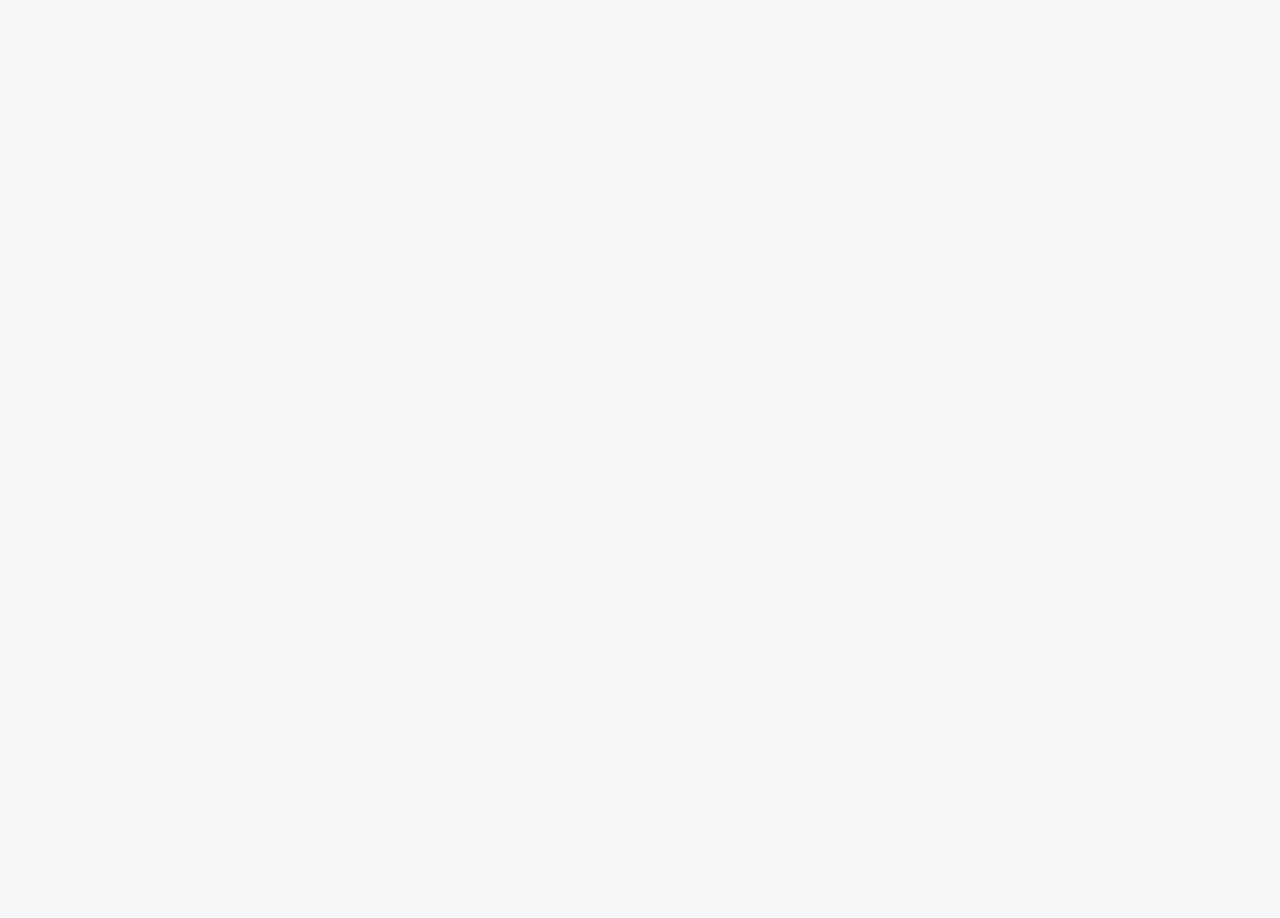
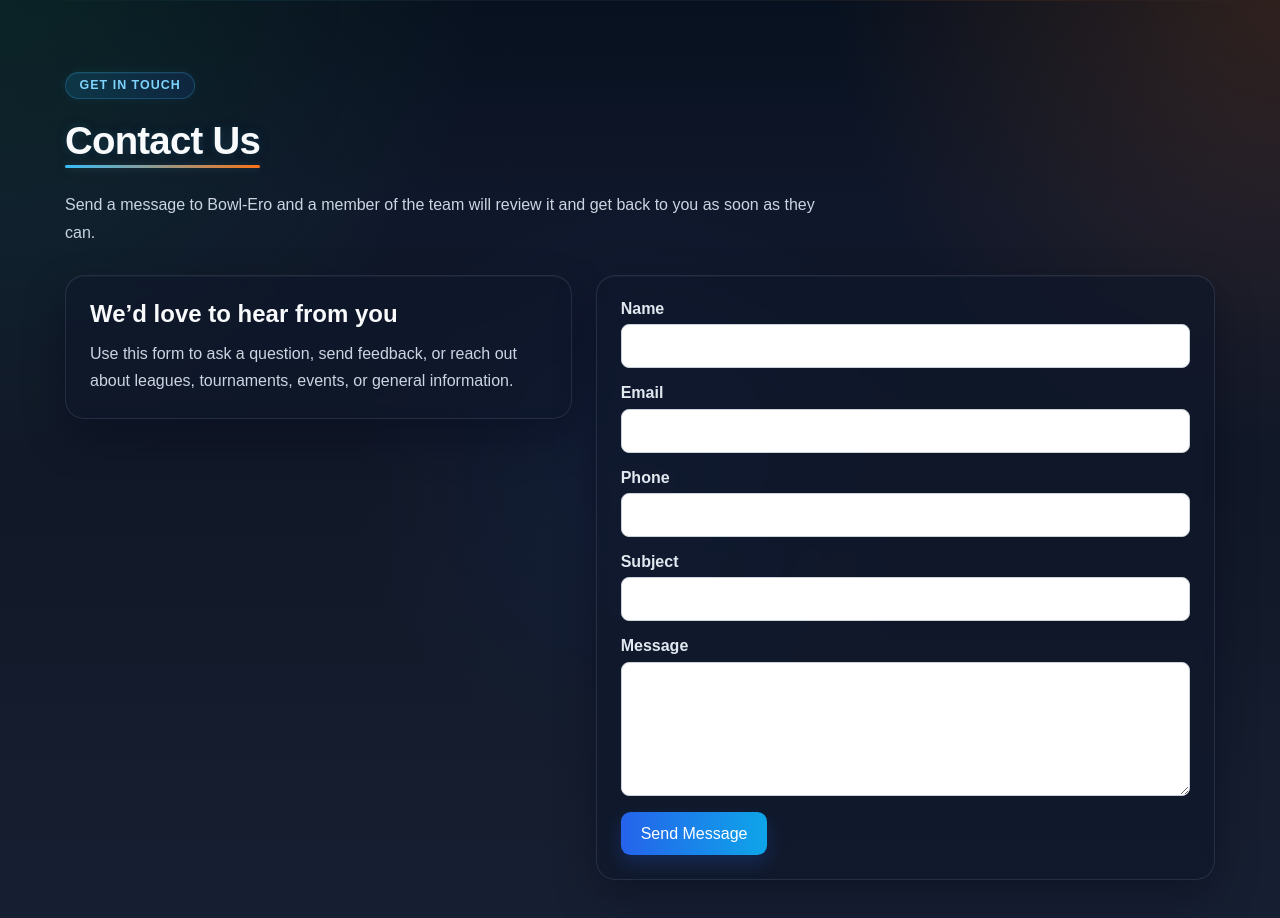
Before and after one commit to ChainTrek/bowl-ero, a React (Vite) app: page /contact in a window 1280 px wide. Before the commit this address had no page. Shown: the top 918 px of the page. Before the commit the page ends 800 px from the top, so only its background shows below. Built offline with nearby package versions, Linux system fonts and the light colour scheme.

Commit message:
added a contact page so that visitors can send messages to be viewed by the admin.

```diff
--- /dev/null
+++ b/src/pages/ContactPage.jsx
@@ -0,0 +1,171 @@
+import { useState } from 'react';
+import { createPublicMessage } from '../services/supabase/publicContact';
+
+const initialForm = {
+  name: '',
+  email: '',
+  phone: '',
+  subject: '',
+  message: '',
+};
+
+export default function ContactPage() {
+  const [formData, setFormData] = useState(initialForm);
+  const [submitting, setSubmitting] = useState(false);
+  const [statusMessage, setStatusMessage] = useState('');
+  const [isSuccess, setIsSuccess] = useState(false);
+
+  function handleChange(event) {
+    const { name, value } = event.target;
+
+    setFormData((prev) => ({
+      ...prev,
+      [name]: value,
+    }));
+  }
+
+  async function handleSubmit(event) {
+    event.preventDefault();
+
+    if (!formData.name.trim()) {
+      setStatusMessage('Please enter your name.');
+      setIsSuccess(false);
+      return;
+    }
+
+    if (!formData.email.trim()) {
+      setStatusMessage('Please enter your email address.');
+      setIsSuccess(false);
+      return;
+    }
+
+    if (!formData.subject.trim()) {
+      setStatusMessage('Please enter a subject.');
+      setIsSuccess(false);
+      return;
+    }
+
+    if (!formData.message.trim()) {
+      setStatusMessage('Please enter your message.');
+      setIsSuccess(false);
+      return;
+    }
+
+    try {
+      setSubmitting(true);
+      setStatusMessage('');
+
+      await createPublicMessage({
+        name: formData.name.trim(),
+        email: formData.email.trim(),
+        phone: formData.phone.trim() || null,
+        subject: formData.subject.trim(),
+        message: formData.message.trim(),
+      });
+
+      setFormData(initialForm);
+      setStatusMessage('Your message has been sent successfully.');
+      setIsSuccess(true);
+    } catch (error) {
+      setStatusMessage(`Unable to send message: ${error.message}`);
+      setIsSuccess(false);
+    } finally {
+      setSubmitting(false);
+    }
+  }
+
+  return (
+    <main className="contact-page public-page">
+      <section className="public-section">
+        <div className="public-container">
+          <div className="public-section-header">
+            <span className="public-eyebrow">Get In Touch</span>
+            <h1 className="public-heading">Contact Us</h1>
+            <p className="public-subheading">
+              Send a message to Bowl-Ero and a member of the team will review it and get back to you as soon as they can.
+            </p>
+          </div>
+
+          <div className="contact-page__layout">
+            <div className="contact-page__info public-card">
+              <h2>We’d love to hear from you</h2>
+              <p>
+                Use this form to ask a question, send feedback, or reach out about leagues,
+                tournaments, events, or general information.
+              </p>
+            </div>
+
+            <div className="contact-page__form-wrapper public-card">
+              <form className="contact-form" onSubmit={handleSubmit}>
+                <div className="form-group">
+                  <label htmlFor="name">Name</label>
+                  <input
+                    id="name"
+                    name="name"
+                    type="text"
+                    value={formData.name}
+                    onChange={handleChange}
+                  />
+                </div>
+
+                <div className="form-group">
+                  <label htmlFor="email">Email</label>
+                  <input
+                    id="email"
+                    name="email"
+                    type="email"
+                    value={formData.email}
+                    onChange={handleChange}
+                  />
+                </div>
+
+                <div className="form-group">
+                  <label htmlFor="phone">Phone</label>
+                  <input
+                    id="phone"
+                    name="phone"
+                    type="tel"
+                    value={formData.phone}
+                    onChange={handleChange}
+                  />
+                </div>
+
+                <div className="form-group">
+                  <label htmlFor="subject">Subject</label>
+                  <input
+                    id="subject"
+                    name="subject"
+                    type="text"
+                    value={formData.subject}
+                    onChange={handleChange}
+                  />
+                </div>
+
+                <div className="form-group">
+                  <label htmlFor="message">Message</label>
+                  <textarea
+                    id="message"
+                    name="message"
+                    rows="6"
+                    value={formData.message}
+                    onChange={handleChange}
+                  />
+                </div>
+
+                {statusMessage && (
+                  <p className={isSuccess ? 'contact-form__success' : 'contact-form__error'}>
+                    {statusMessage}
+                  </p>
+                )}
+
+                <button type="submit" disabled={submitting}>
+                  {submitting ? 'Sending...' : 'Send Message'}
+                </button>
+              </form>
+            </div>
+          </div>
+        </div>
+      </section>
+    </main>
+  );
+}
--- a/src/router/AppRouter.jsx
+++ b/src/router/AppRouter.jsx
@@ -11,12 +11,14 @@ import HoursPage from '../pages/admin/HoursPage';
 import AnnouncementsPage from '../pages/admin/AnnouncementsPage';
 import TournamentsPage from '../pages/admin/TournamentsPage';
 import CafeMenuPage from '../pages/admin/CafeMenuPage';
+import ContactPage from '../pages/ContactPage';
 
 export default function AppRouter() {
   return (
     <BrowserRouter>
       <Routes>
         <Route path="/" element={<Home />} />
+        <Route path="/contact" element={<ContactPage />} />
         <Route path="/admin/login" element={<AdminLoginPage />} />
 
         <Route
--- /dev/null
+++ b/src/services/supabase/publicContact.js
@@ -0,0 +1,19 @@
+import { supabase } from './client';
+
+export async function createPublicMessage(messageData) {
+  const { data, error } = await supabase
+    .from('messages')
+    .insert([
+      {
+        ...messageData,
+        is_read: false,
+      },
+    ])
+    .select();
+
+  if (error) {
+    throw new Error(error.message);
+  }
+
+  return data[0];
+}
--- a/src/styles/main.scss
+++ b/src/styles/main.scss
@@ -27,3 +27,4 @@
 @use './pages/public/tournaments-section';
 @use './pages/public/cafe-carousel';
 @use './pages/public/footer';
+@use './pages/public/contact';
--- /dev/null
+++ b/src/styles/pages/public/_contact.scss
@@ -0,0 +1,66 @@
+.contact-page {
+  &__layout {
+    display: grid;
+    grid-template-columns: 0.9fr 1.1fr;
+    gap: 1.5rem;
+    align-items: start;
+  }
+
+  &__info,
+  &__form-wrapper {
+    padding: 1.5rem;
+  }
+
+  &__info {
+    h2 {
+      margin-bottom: 0.75rem;
+      color: #f8fafc;
+    }
+
+    p {
+      color: #cbd5e1;
+      line-height: 1.7;
+    }
+  }
+}
+
+.contact-form {
+  display: grid;
+  gap: 1rem;
+
+  button {
+    width: fit-content;
+    padding: 0.8rem 1.25rem;
+    border: none;
+    border-radius: 0.6rem;
+    background: linear-gradient(90deg, #2563eb 0%, #0ea5e9 100%);
+    color: #ffffff;
+    cursor: pointer;
+    box-shadow: 0 8px 18px rgba(37, 99, 235, 0.22);
+  }
+
+  button:disabled {
+    opacity: 0.7;
+    cursor: not-allowed;
+  }
+
+  &__success,
+  &__error {
+    margin: 0;
+    font-weight: 600;
+  }
+
+  &__success {
+    color: #4ade80;
+  }
+
+  &__error {
+    color: #fda4af;
+  }
+}
+
+@media (max-width: 900px) {
+  .contact-page__layout {
+    grid-template-columns: 1fr;
+  }
+}
```
